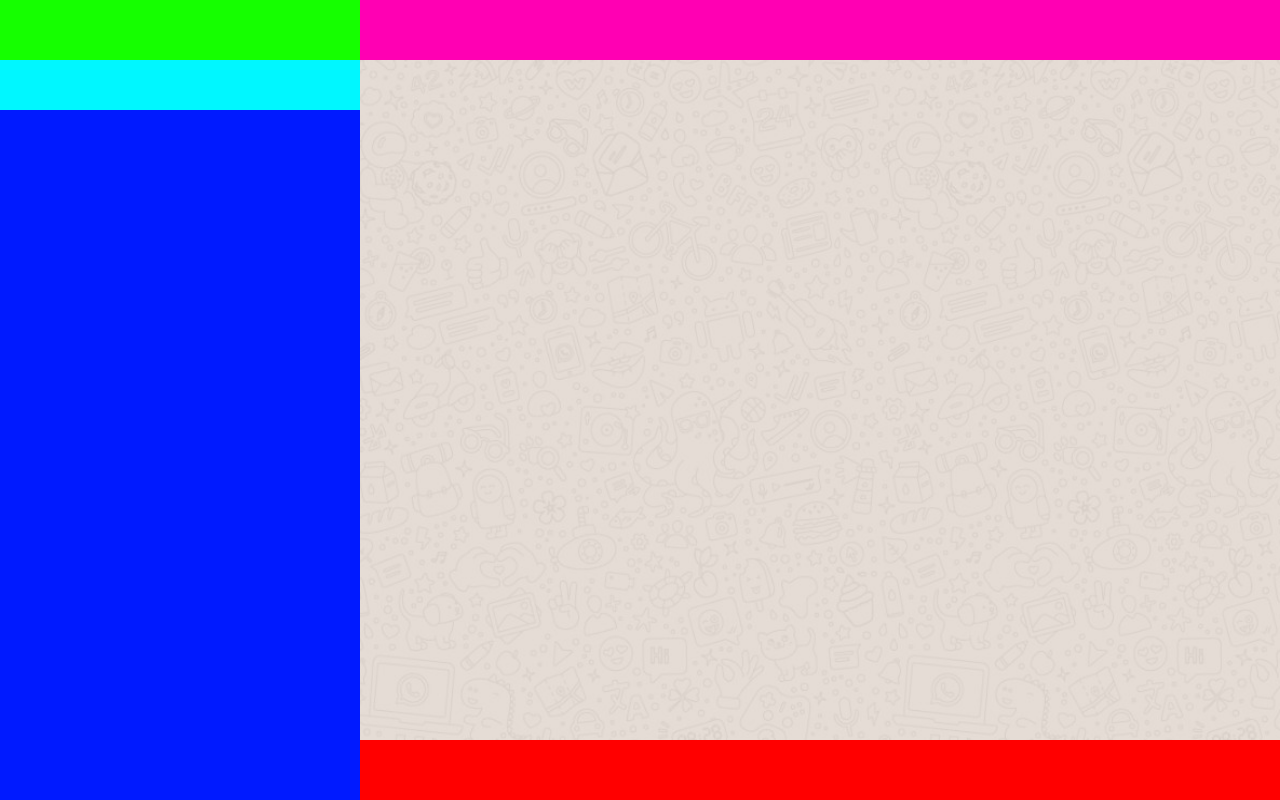
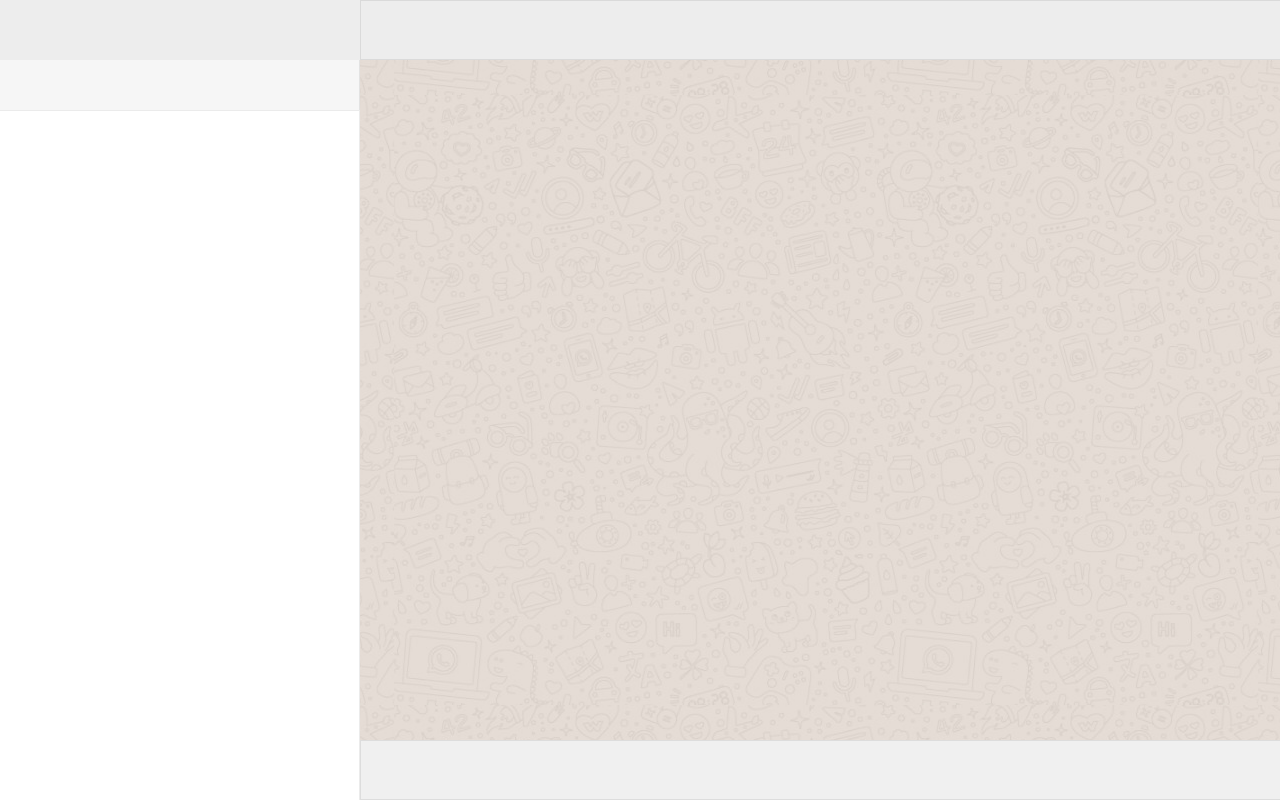
Before and after one commit to uwejan/webwpp-clone, a plain HTML site: page index.html in a window 1280 px wide. Drawn offline with Linux system fonts and the light colour scheme.

Commit message:
cores corretas do layout

```diff
--- a/styles.css
+++ b/styles.css
@@ -55,31 +55,42 @@ body {
     grid-area: CD;
 
     background-position: center;
-    background-size: 100% 100%;
+    background-repeat: initial;
+    /*background-size: 100% 100%;*/
     background-image: url(./fundo1.jpg);
 }
 
 .item2 {
     grid-area: UM;
-    background-color: red;
+
+    border: 1px solid rgba(0,0,0,0.08);
+    background-color:#F0F0F0;
 }
 
 .item3 {
     grid-area: CI;
-    background-color: rgb(255, 0, 179);
+
+    padding: 10px 16px;
+
+    border: 1px solid rgba(0,0,0,0.08);
+    background-color: #EDEDED;
 }
 
 .item4 {
     grid-area: CL;
-    background-color: rgb(0, 26, 255);
+    border-right: 1px solid rgba(0,0,0,0.08);
+    border-top: 1px solid rgba(0,0,0,0.08);
+    background-color: #FFFFFF;
 }
 
 .item5 {
     grid-area: UI;
-    background-color: rgb(21, 255, 0);
+    background-color: #EDEDED;
 }
 
 .item6 {
     grid-area: SI;
-    background-color: rgb(0, 247, 255);
+
+    border-right: 1px solid rgba(0,0,0,0.08);
+    background-color: #F6F6F6;
 }
```
